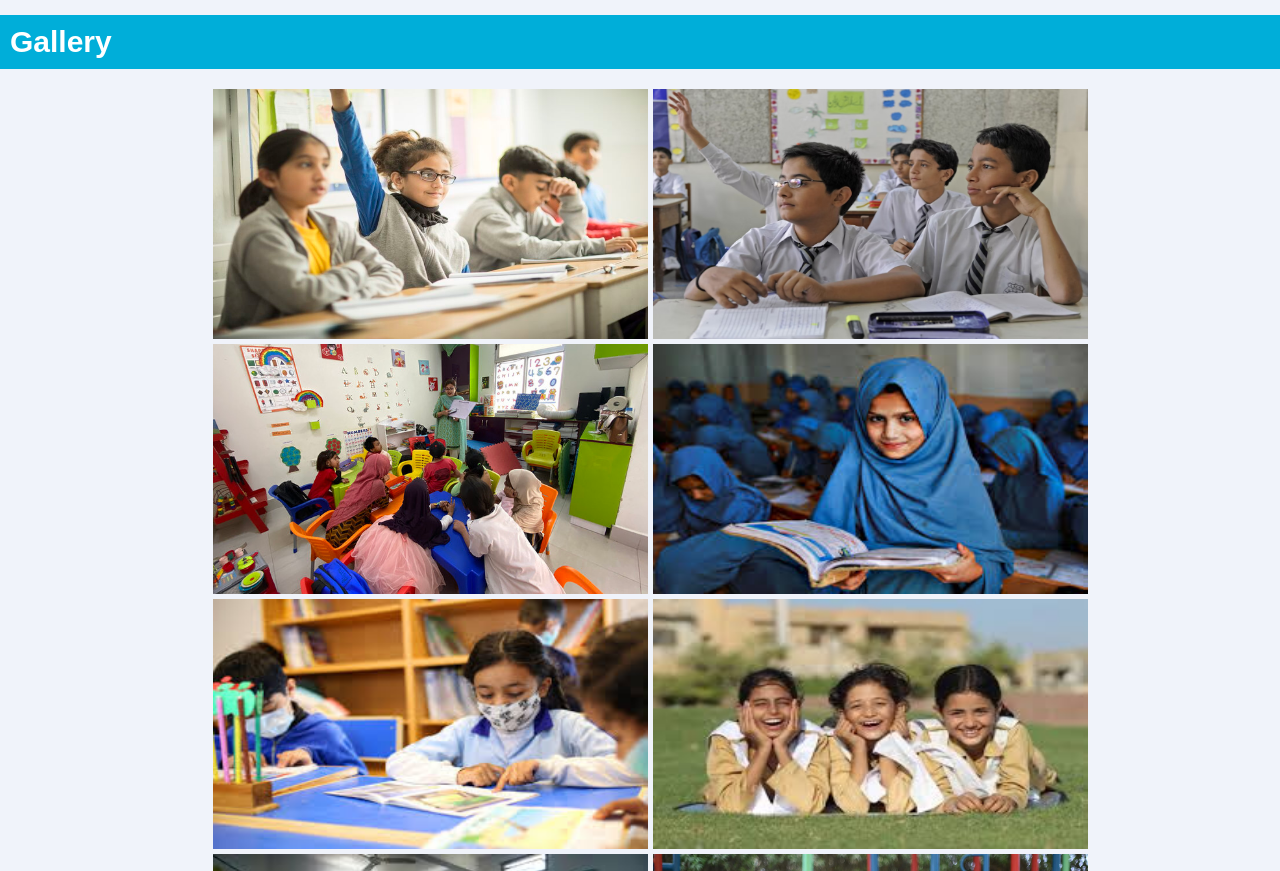
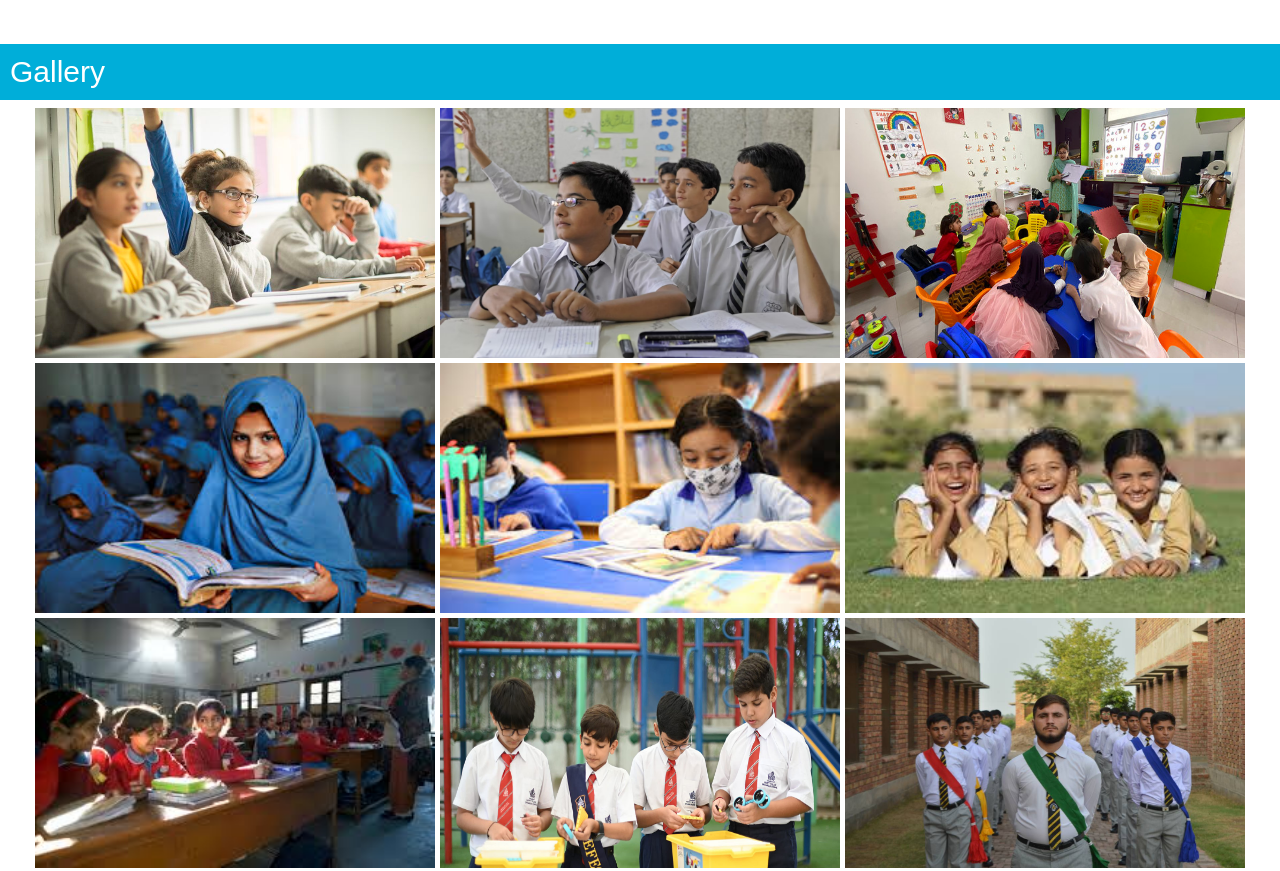
Before and after one commit to Shehzad-Ur-Rehman/Assignment-Final-Project, a plain HTML site: page index.html in a window 1280 px wide. Shown: the part 1241-2112 px from the top of the page. Drawn offline with nearby package versions, Linux system fonts and the light colour scheme.

Commit message:
Assignment Final Project

```diff
--- a/index.html
+++ b/index.html
@@ -10,6 +10,8 @@
   <link rel="stylesheet" href="https://maxcdn.bootstrapcdn.com/font-awesome/4.7.0/css/font-awesome.min.css">
   <link rel="stylesheet" href="https://cdnjs.cloudflare.com/ajax/libs/font-awesome/6.5.1/css/all.min.css">
   <link rel="stylesheet" href="https://cdnjs.cloudflare.com/ajax/libs/animate.css/4.1.1/animate.min.css" />
+  <link href="https://cdn.jsdelivr.net/npm/bootstrap@5.3.3/dist/css/bootstrap.min.css" rel="stylesheet" integrity="sha384-QWTKZyjpPEjISv5WaRU9OFeRpok6YctnYmDr5pNlyT2bRjXh0JMhjY6hW+ALEwIH" crossorigin="anonymous">
+  <script src="https://cdn.jsdelivr.net/npm/bootstrap@5.3.3/dist/js/bootstrap.bundle.min.js" integrity="sha384-YvpcrYf0tY3lHB60NNkmXc5s9fDVZLESaAA55NDzOxhy9GkcIdslK1eN7N6jIeHz" crossorigin="anonymous"></script>
 </head>
 
 <body>
@@ -126,17 +128,16 @@
 
   <br><br>
   <h1 id="Gallery" style="font-size: 30px; background-color: #00AED9 ; color: white; padding: 10px;">Gallery </h1>
-  <div style="margin-top: 20px; padding-left: 20px;" class="pics">
-    <img style="height: 250px;width: 435px;" src="./images/pic1.jpg" alt="">
-    <img style="height: 250px;width: 435px;" src="./images/pic2.avif" alt="">
-    <img style="height: 250px;width: 435px;" src="./images/pic3.jpeg" alt="">
-    <img style="height: 250px;width: 435px;" src="./images/pic4.jpg" alt="">
-    <img style="height: 250px;width: 435px;" src="./images/pic5.jpg" alt="">
-    <img style="height: 250px;width: 435px;" src="./images/pic6.jpg" alt="">
-    <img style="height: 250px;width: 435px;" src="./images/pic7.jpg" alt="">
-    <img style="height: 250px;width: 435px;" src="./images/pic8.jpg" alt="">
-    <img style="height: 250px;width: 435px;" src="./images/pic9.jpg" alt="">
-
+  <div class="pics">
+    <img style="height: 250px; width: 400px;" src="images/pic1.jpg" class="img-fluid" alt="...">
+    <img style="height: 250px; width: 400px;" src="images/pic2.avif" class="img-fluid" alt="...">
+    <img style="height: 250px; width: 400px;" src="images/pic3.jpeg" class="img-fluid" alt="...">
+    <img style="height: 250px; width: 400px;" src="images/pic4.jpg" class="img-fluid" alt="...">
+    <img style="height: 250px; width: 400px;" src="images/pic5.jpg" class="img-fluid" alt="...">
+    <img style="height: 250px; width: 400px;" src="images/pic6.jpg" class="img-fluid" alt="...">
+    <img style="height: 250px; width: 400px;" src="images/pic7.jpg" class="img-fluid" alt="...">
+    <img style="height: 250px; width: 400px;" src="images/pic8.jpg" class="img-fluid" alt="...">
+    <img style="height: 250px; width: 400px;" src="images/pic9.jpg" class="img-fluid" alt="...">
   </div>
 
   <!-- admission -->
--- a/style.css
+++ b/style.css
@@ -240,6 +240,7 @@ body {
     margin-bottom: 15px;
     font-size: 13px;
 }
+
 
 /* admission */
 .ad-con {
```
